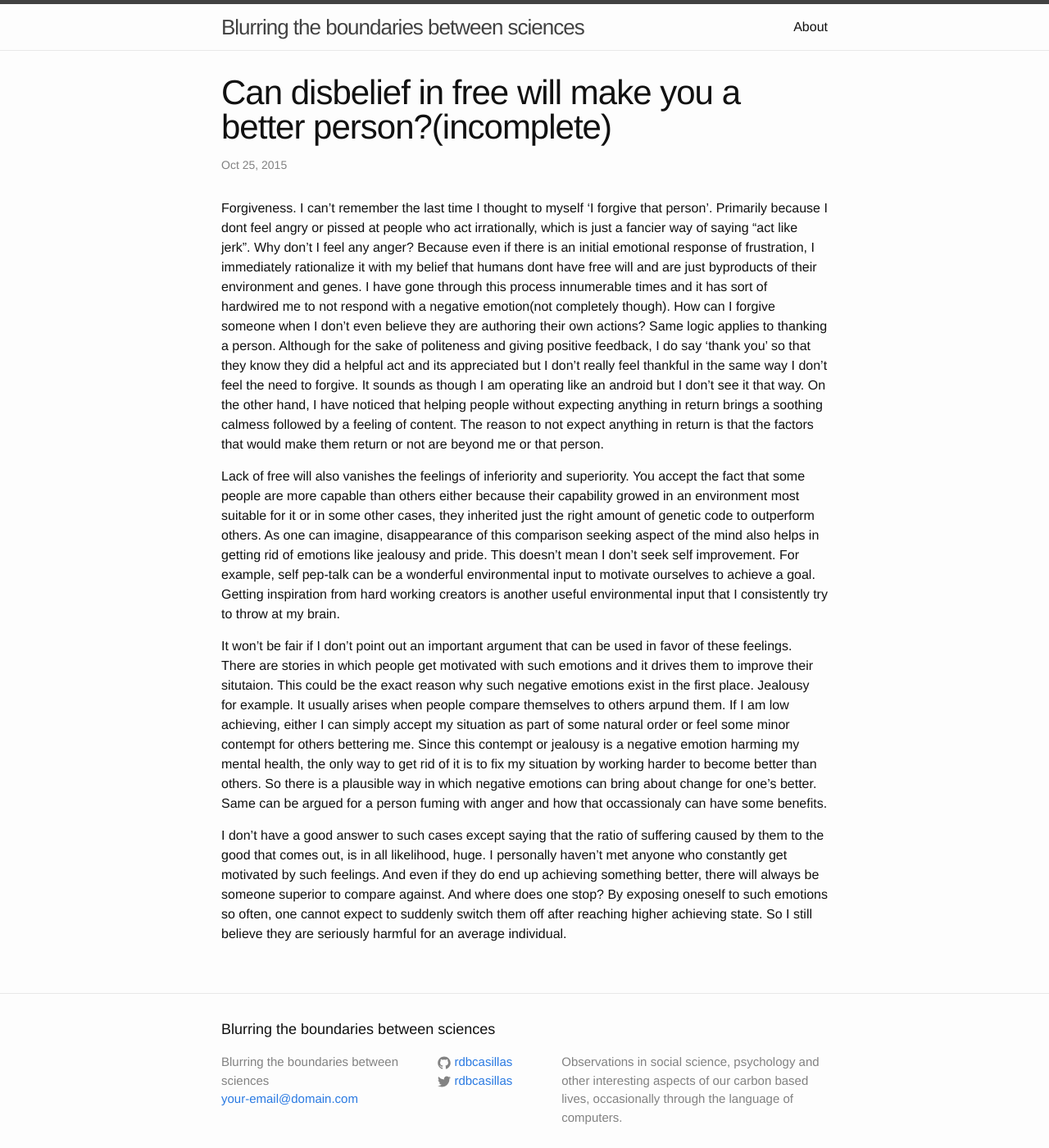
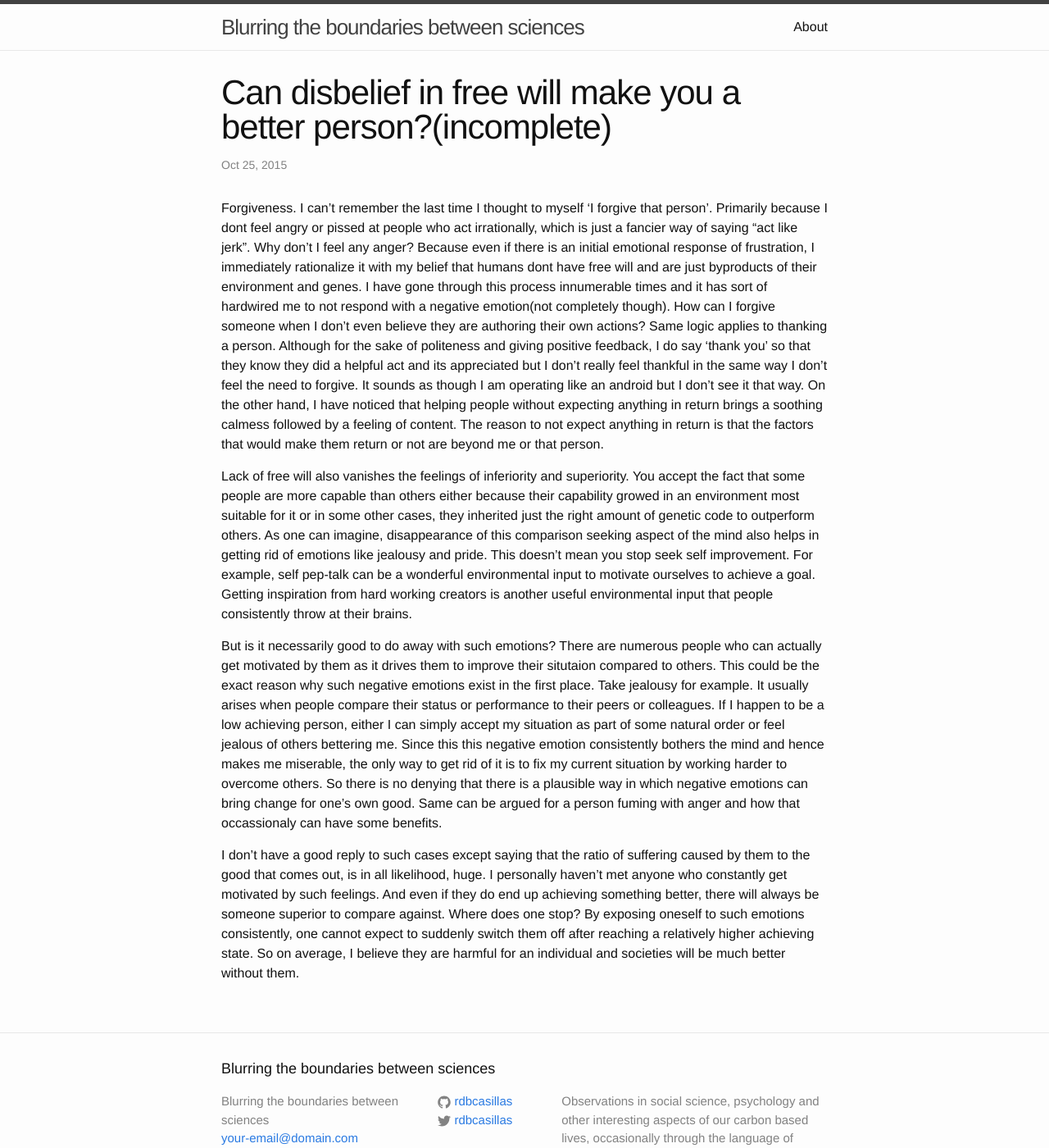
Before and after one commit to rdbcasillas/rdbcasillas.github.io, a Jekyll site: the page built from _posts/2015-10-25-lackoffreeWill-benefits.markdown, in a window 1280 px wide and 1400 px high. Shown: the whole window at 82% size. Built offline with Jekyll 4.4.1, drawn with Linux system fonts in a browser that asks for light colours.

Commit message:
More language improvement in latest post

```diff
--- a/_posts/2015-10-25-lackoffreeWill-benefits.markdown
+++ b/_posts/2015-10-25-lackoffreeWill-benefits.markdown
@@ -6,8 +6,8 @@ title: "Can disbelief in free will make you a better person?(incomplete)"
 
 Forgiveness. I can’t remember the last time I thought to myself ‘I forgive that person’.  Primarily because I dont feel angry or pissed at people who act irrationally, which is just a fancier way of saying "act like jerk". Why don’t I feel any anger? Because even if there is an initial emotional response of frustration, I immediately rationalize it with my belief that humans dont have free will and are just byproducts of their environment and genes. I have gone through this process innumerable times and it has sort of hardwired me to not respond with a negative emotion(not completely though). How can I forgive someone when I don’t even believe they are authoring their own actions? Same logic applies to thanking a person. Although for the sake of politeness and giving positive feedback, I do say ‘thank you’  so that they know they did a helpful act and its appreciated but I don’t really feel thankful in the same way I don’t feel the need to forgive. It sounds as though I am operating like an android but I don’t see it that way. On the other hand, I have noticed that helping people without expecting anything in return brings a soothing calmess followed by a feeling of content. The reason to not expect anything in return is that the factors that would make them return or not are beyond me or that person.
 
-Lack of free will also vanishes the feelings of inferiority and superiority. You accept the fact that some people are more capable than others either because their capability growed in an environment most suitable for it or in some other cases, they inherited just the right amount of genetic code to outperform others. As one can imagine, disappearance of this comparison seeking aspect of the mind also helps in getting rid of emotions like jealousy and pride. This doesn't mean I don't seek self improvement. For example, self pep-talk can be a wonderful environmental input to motivate ourselves to achieve a goal. Getting inspiration from hard working creators is another useful environmental input that I consistently try to throw at my brain.
+Lack of free will also vanishes the feelings of inferiority and superiority. You accept the fact that some people are more capable than others either because their capability growed in an environment most suitable for it or in some other cases, they inherited just the right amount of genetic code to outperform others. As one can imagine, disappearance of this comparison seeking aspect of the mind also helps in getting rid of emotions like jealousy and pride. This doesn't mean you stop seek self improvement. For example, self pep-talk can be a wonderful environmental input to motivate ourselves to achieve a goal. Getting inspiration from hard working creators is another useful environmental input that people consistently throw at their brains.
 
-It won’t be fair if I don’t point out an important argument that can be used in favor of these feelings. There are stories in which people get motivated with such emotions and it drives them to improve their situtaion. This could be the exact reason why such negative emotions exist in the first place. Jealousy for example. It usually arises when people compare themselves to others arpund them. If I am low achieving, either I can simply accept my situation as part of some natural order or feel some minor contempt for others bettering me. Since this contempt or jealousy is a negative emotion harming my mental health, the only way to get rid of it is to fix my situation by working harder to become better than others. So there is a plausible way in which negative emotions can bring about change for one’s better. Same can be argued for a person fuming with anger and how that occassionaly can have some benefits.
+But is it necessarily good to do away with such emotions? There are numerous people who can actually get motivated by them as it drives them to improve their situtaion compared to others. This could be the exact reason why such negative emotions exist in the first place. Take jealousy for example. It usually arises when people compare their status or performance to their peers or colleagues. If I happen to be a low achieving person, either I can simply accept my situation as part of some natural order or feel jealous of others bettering me. Since this this negative emotion consistently bothers the mind and hence makes me miserable, the only way to get rid of it is to fix my current situation by working harder to overcome others. So there is no denying that there is a plausible way in which negative emotions can bring change for one’s own good. Same can be argued for a person fuming with anger and how that occassionaly can have some benefits.
 
-I don’t have a good answer to such cases except saying that the ratio of suffering caused by them to the good that comes out, is in all likelihood, huge. I personally haven’t met anyone who constantly get motivated by such feelings. And even if they do end up achieving something better, there will always be someone superior to compare against. And where does one stop? By exposing oneself to such emotions so often, one cannot expect to suddenly switch them off after reaching higher achieving state. So I still believe they are seriously harmful for an average individual.
+I don’t have a good reply to such cases except saying that the ratio of suffering caused by them to the good that comes out, is in all likelihood, huge. I personally haven’t met anyone who constantly get motivated by such feelings. And even if they do end up achieving something better, there will always be someone superior to compare against. Where does one stop? By exposing oneself to such emotions consistently, one cannot expect to suddenly switch them off after reaching a relatively higher achieving state. So on average, I believe they are harmful for an individual and societies will be much better without them.
```
